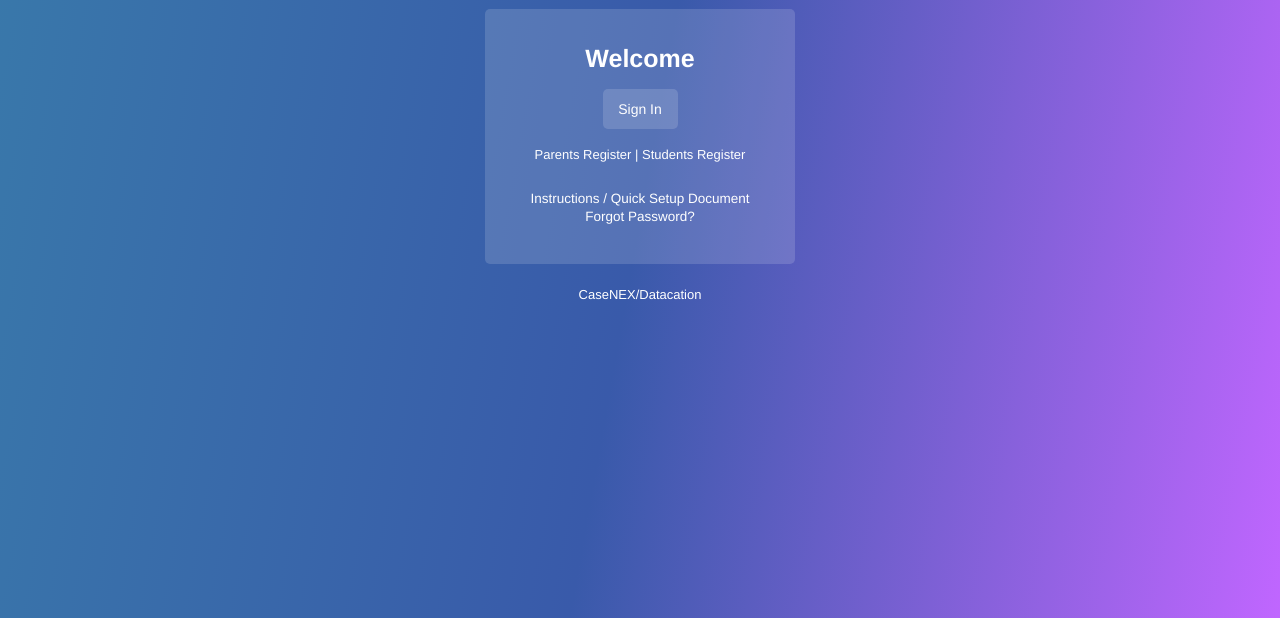
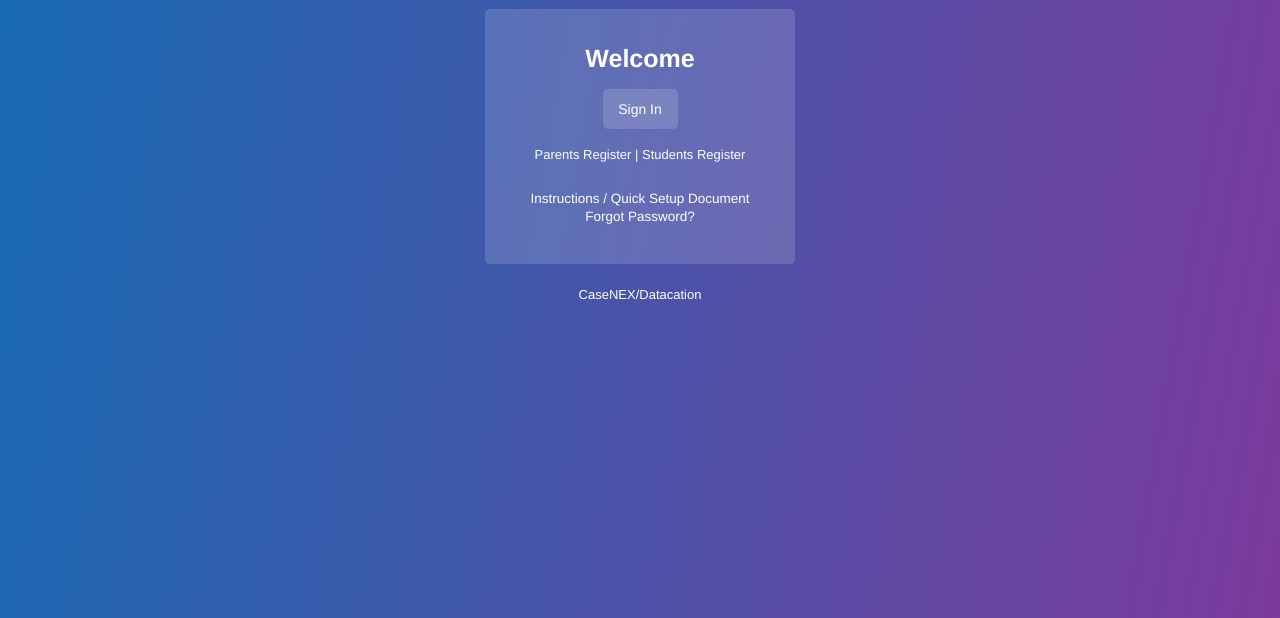
Before and after one commit to eltonc7921/copycat-project, a plain HTML site: page index.html in a window 1280 px wide. Shown: the part 182-800 px from the top of the page. Drawn offline with Linux system fonts and the light colour scheme.

Commit message:
change colors of background

```diff
--- a/index.css
+++ b/index.css
@@ -3,7 +3,7 @@ html {
 }
 
 body {
-    background-image: linear-gradient(100deg, #3979AA,#395AAA, #C066FF);
+    background-image: linear-gradient(100deg, #166DB4, #7B3A9C);
     font-family: "museo-sans", "Museo Sans", "Helvetica Neue", "Arial", sans-serif;
     background-attachment: fixed;
 }
```
